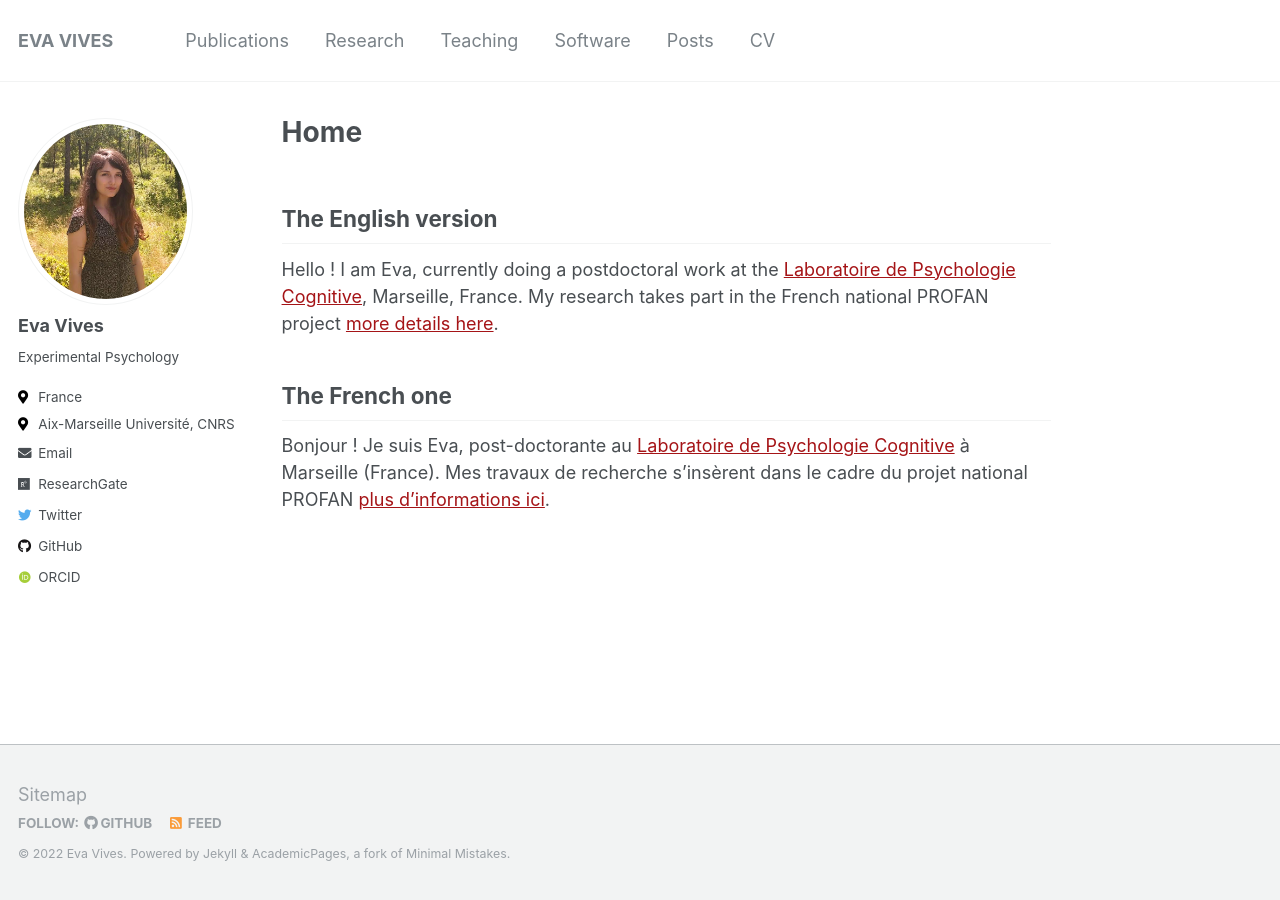
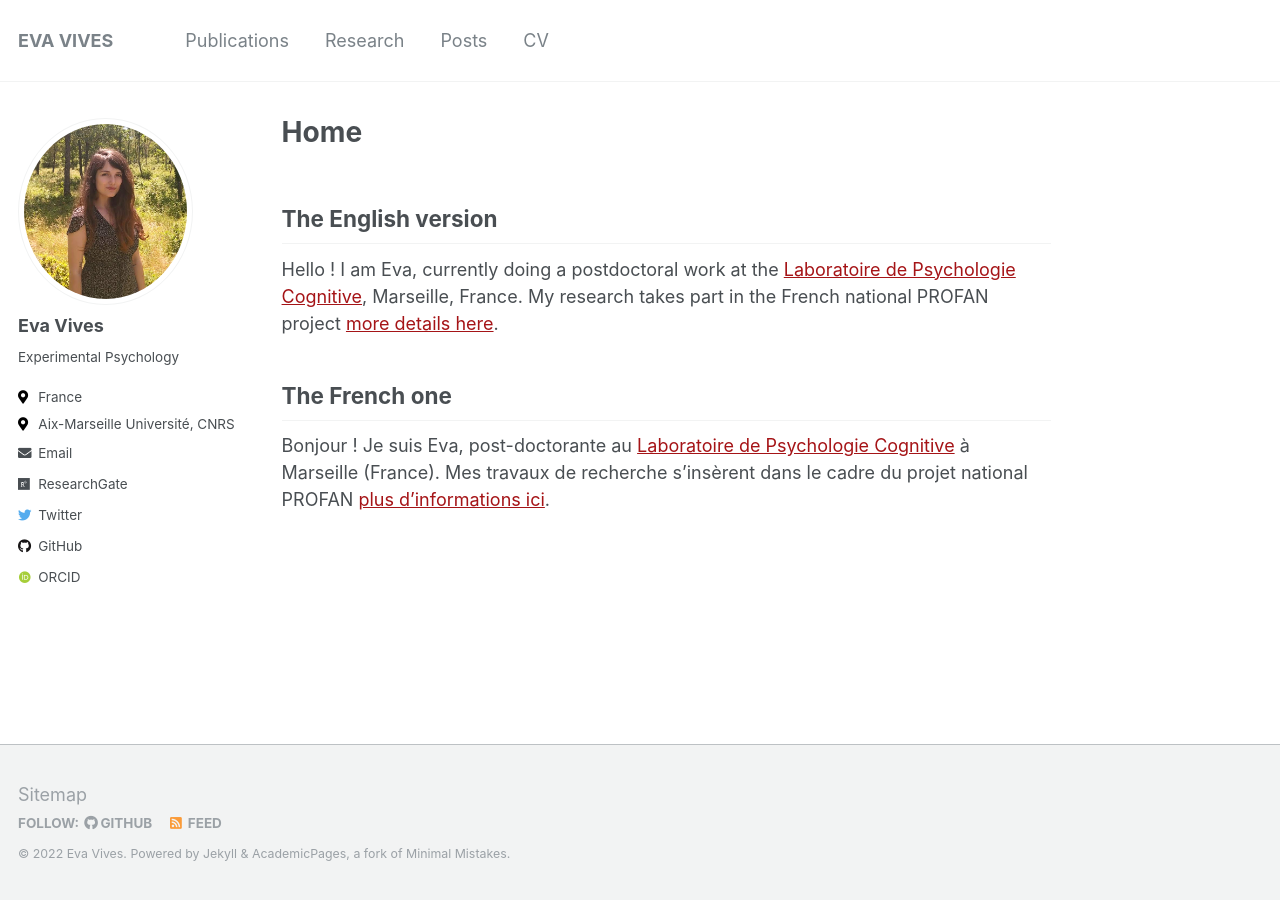
Before and after one commit to Evavives/evavives.github.io, a Jekyll site: the page built from _pages/about.md, in a window 1280 px wide. Built offline with Jekyll 4.4.1, drawn with Linux system fonts in a browser that asks for light colours; some web fonts are replaced.

Commit message:
test navig

```diff
--- a/_data/navigation.yml
+++ b/_data/navigation.yml
@@ -6,12 +6,6 @@ main:
   - title: "Research"
     url: /research/
 
-  - title: "Teaching"
-    url: /teaching/
-
-  - title: "Software"
-    url: /software/
-
   - title: "Posts"
     url: /posts/
 
```
Also changed, not shown: 3 other files.
